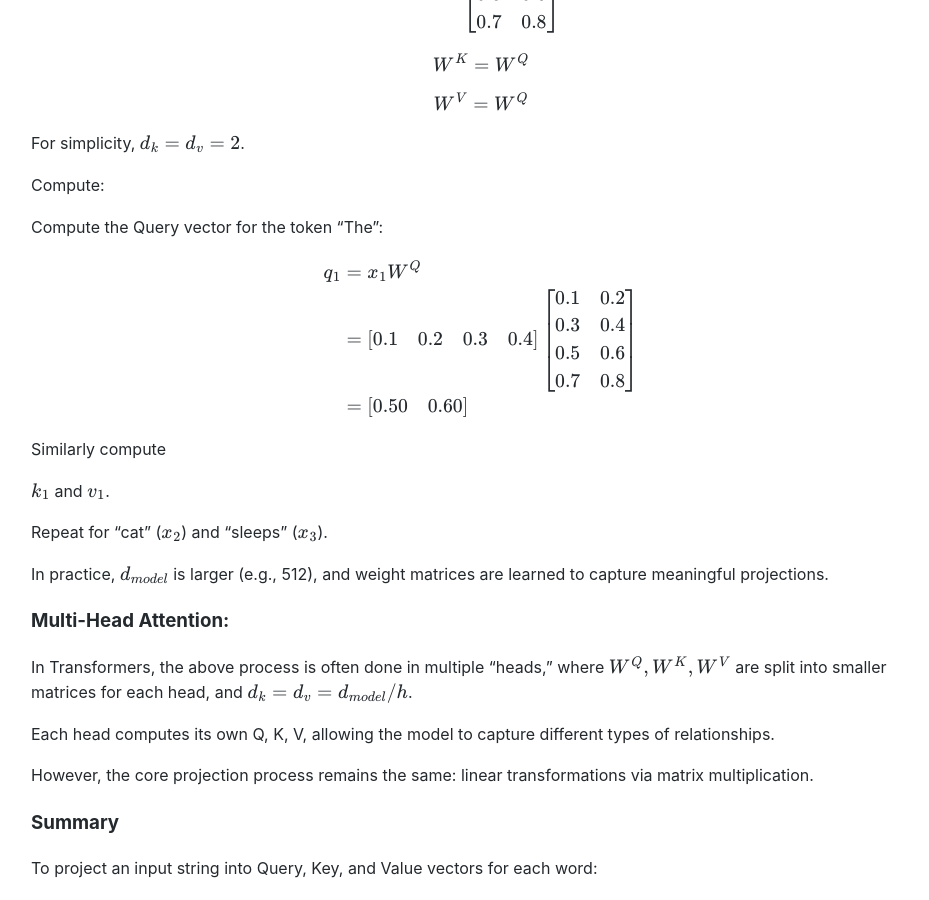
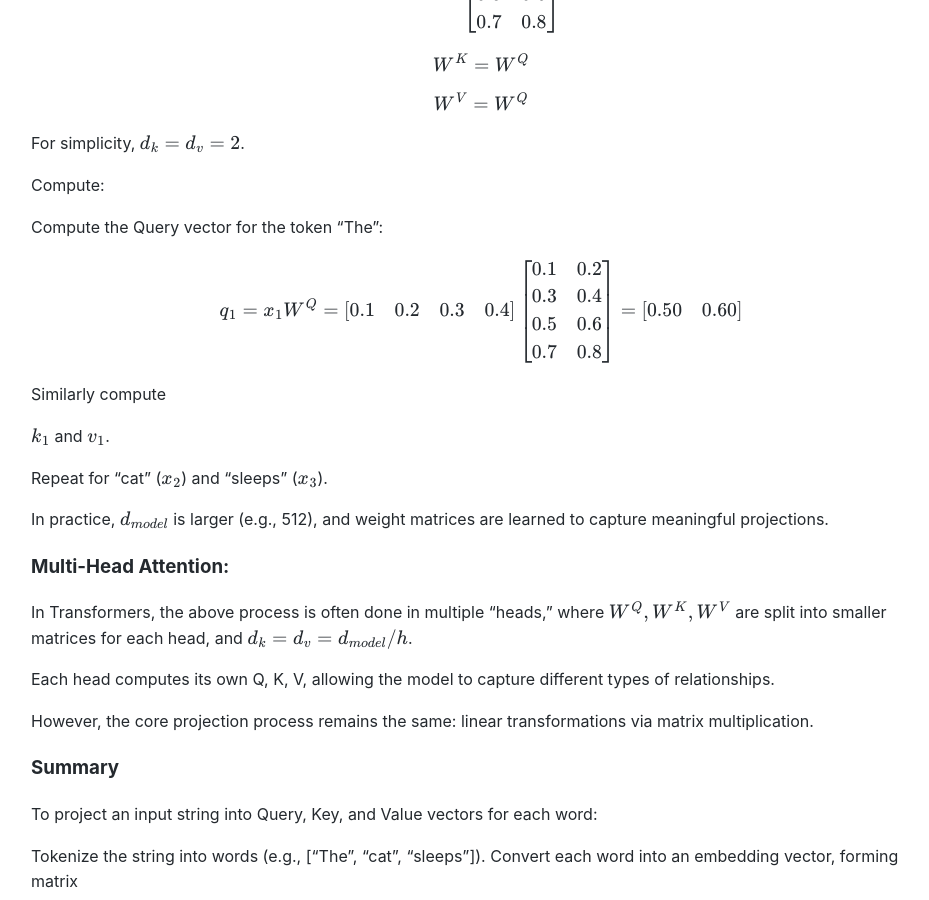
Before and after one commit to Michael-Lubinsky/michael-lubinsky.github.com, a Jekyll site: the page built from ml/attention.md, in a window 1280 px wide and 900 px high, scrolled down 10915 px. Shown: the whole window, without its empty margins (159-1088 px from the left). Built offline with Jekyll 4.4.1, drawn with Linux system fonts in a browser that asks for light colours; our own code applies the rules of GitHub Pages for plain Markdown files; some of the changed text lies outside the part shown.

Commit message:
Update attention.md

```diff
--- a/ml/attention.md
+++ b/ml/attention.md
@@ -421,17 +421,15 @@ Compute:
 Compute the Query vector for the token "The":
 
 $$
-\begin{aligned}
-q_1 &= x_1 W^Q \\
-&= \begin{bmatrix} 0.1 & 0.2 & 0.3 & 0.4 \end{bmatrix}
+q_1 = x_1 W^Q =
+\begin{bmatrix}0.1 & 0.2 & 0.3 & 0.4\end{bmatrix}
 \begin{bmatrix}
 0.1 & 0.2 \\
 0.3 & 0.4 \\
 0.5 & 0.6 \\
 0.7 & 0.8
-\end{bmatrix} \\
-&= \begin{bmatrix} 0.50 & 0.60 \end{bmatrix}
-\end{aligned}
+\end{bmatrix}=
+\begin{bmatrix}0.50 & 0.60\end{bmatrix}
 $$
 
 Similarly compute
@@ -2080,28 +2078,28 @@ Softmax is applied to each row separately.
 ## Row 1 softmax
 
 Row 1 is:
-$
+$$
 [0.707,\ 0]
-$
+$$
 
 Exponentials:
-$
+$$
 e^{0.707}\approx 2.028,\qquad e^0=1
-$
+$$
 
 Sum:
-$
+$$
 2.028+1=3.028
-$
+$$
 
 So softmax row 1:
-$
+$$
 \left[
 \frac{2.028}{3.028},\ \frac{1}{3.028}
 \right]
 \approx
 [0.670,\ 0.330]
-$
+$$
 
 So token 1 attends:
 
@@ -2172,45 +2175,50 @@ Let’s do it row by row.
 ## Output for token 1
 
 First row:
-$
+
+$$
 [0.670,\ 0.330]
-$
+$$
 
 Multiply by (V):
 
 ### First component
-$
+
+$$
 0.670\cdot 1 + 0.330\cdot 3
 = 0.670 + 0.990
 = 1.660
-$
+$$
 
 ### Second component
-$
+
+$$
 0.670\cdot 2 + 0.330\cdot 4
 = 1.340 + 1.320
 = 2.660
-$
+$$
 
 So output for token 1 is:
 
-$
+$$
 [1.660,\ 2.660]
-$
+$$
 
 
 
 ## Output for token 2
 
 Second row:
-$
+
+$$
 [0.500,\ 0.500]
-$
+$$
 
 ### First component
-$
+
+$$
 0.5\cdot 1 + 0.5\cdot 3 = 2
-$
+$$
 
 ### Second component
 $
@@ -2218,9 +2226,10 @@ $
 $
 
 So output for token 2 is:
-$
+
+$$
 [2,\ 3]
-$
+$$
 
 ## Final output matrix
 
@@ -2253,23 +2262,26 @@ These are now **context-aware** because each token output is a weighted combinat
 ## Token 1
 
 Attention weights:
-$
+
+$$
 [0.670,\ 0.330]
-$
+$$
 
 So token 1 mostly looked at itself, but also partly at token 2.
 
 Its new vector became:
-$
+
+$$
 0.670\cdot [1,2] + 0.330\cdot [3,4]
-$
+$$
 
 ## Token 2
 
 Attention weights:
-$
+
+$$
 [0.5,\ 0.5]
-$
+$$
 
 So token 2 equally mixed information from both tokens.
 
@@ -2378,6 +2390,7 @@ $$
 Self-attention does **not** just copy vectors.
 
 It builds each output token as:
+
 $$
 \text{new token representation}=
 \sum_j \text{attention weight}_{ij} \cdot V_j
```
Also changed, not shown: other parts of ml/attention.md (+6 -1 lines).
